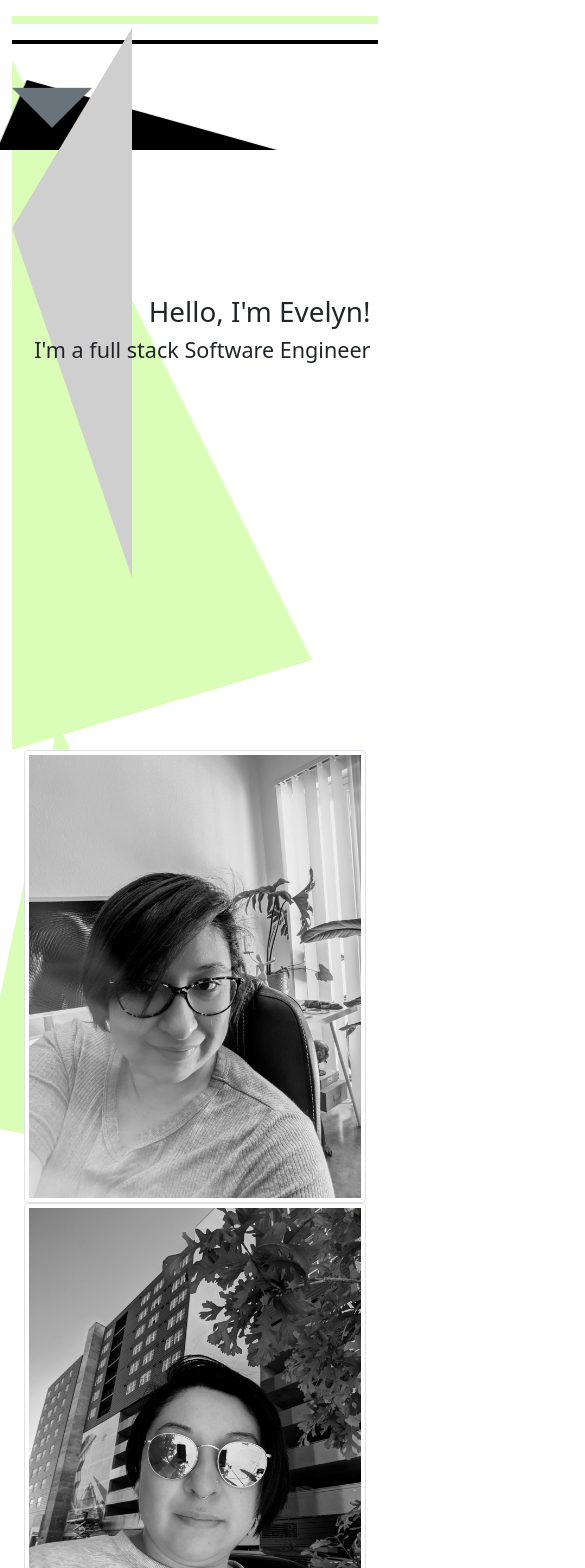
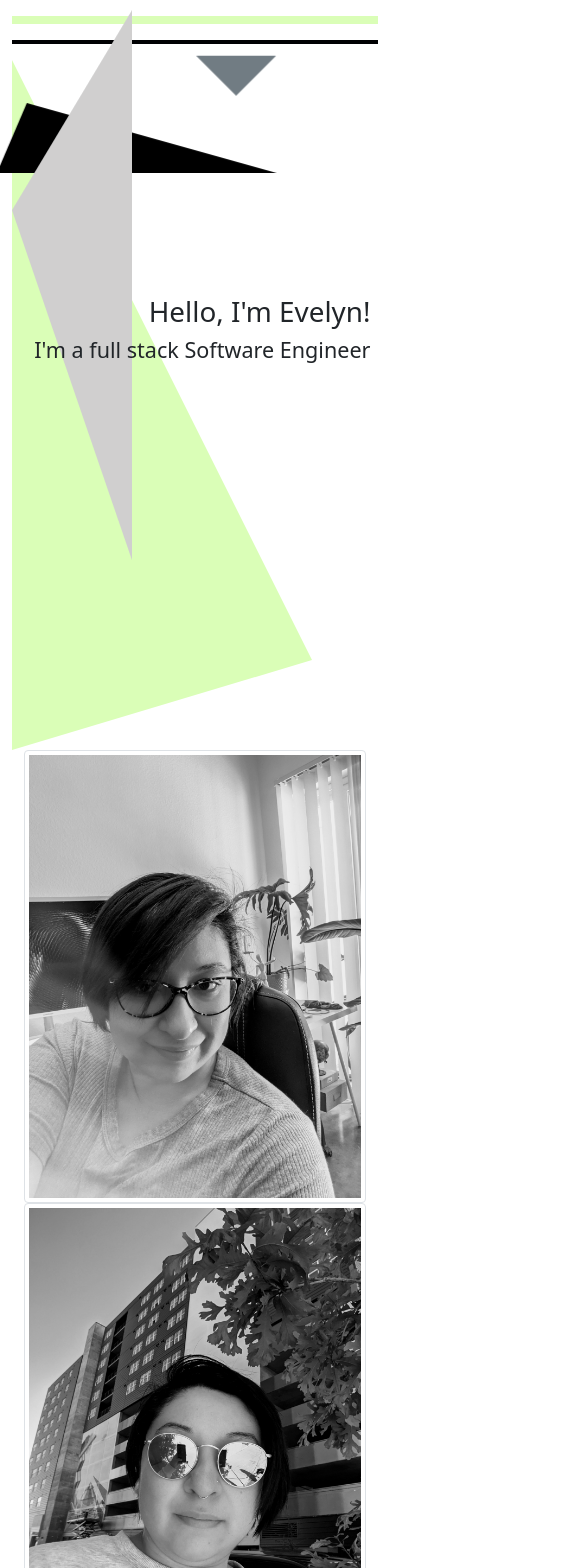
Before and after one commit to evelynAnais/evelynAnaisP, a React (Create React App) app: page / in a window 390 px wide. Shown: the top 1568 px of the page, 585 px wide, since content can reach past the window. Built offline with nearby package versions, Linux system fonts and the light colour scheme.

Commit message:
adjusted effects

```diff
--- a/src/pages/about/About.css
+++ b/src/pages/about/About.css
@@ -9,10 +9,3 @@
   transform: rotate(45deg);
   transform:translateX(200%);
 }
-
-@media all and (max-width: 768px) {
-  .tri-three2 {
-    border-top: 400px solid transparent;
-    transform: rotate(12deg);
-  }
-}
--- a/src/pages/contact/Contact.css
+++ b/src/pages/contact/Contact.css
@@ -29,6 +29,8 @@
 
 @media all and (max-width: 768px) {
   .tri-one2 {
+    width: 0;
+    height: 0;
     border-left: 2px solid transparent;
     border-right: 10px solid transparent;
     border-bottom: 50px solid black;
--- a/src/pages/home/Home.css
+++ b/src/pages/home/Home.css
@@ -53,6 +53,12 @@
           animation: slide2 4s linear infinite;
 }
 
+.arrowSliding4 {
+  position: absolute;
+  -webkit-animation: slide4 25s linear infinite;
+          animation: slide4 25s linear infinite;
+}
+
 @-webkit-keyframes slide {
   0% { opacity:0; transform: translateY(15vh); }
   20% { opacity:1; transform: translateY(9vh); }
@@ -60,8 +66,8 @@
   100% { opacity:0; transform: translateY(-15vh); }
 }
 @keyframes slide {
-  0% { opacity:0; transform: translateY(15vw); }
-  20% { opacity:1; transform: translateY(9vw); }
+  0% { opacity:0; transform: translateY(15vh); }
+  20% { opacity:1; transform: translateY(9vh); }
   80% { opacity:1; transform: translateX(-9vw); }
   100% { opacity:0; transform: translateX(-15vw); }
 }
@@ -75,8 +81,21 @@
 @keyframes slide2 {
   0% { opacity:0; transform: translateY(15vh); }
   20% { opacity:1; transform: translateY(9vh); }
-  80% { opacity:1; transform: translateY(-9vw); }
-  100% { opacity:0; transform: translateY(-15vw); }
+  80% { opacity:1; transform: translateY(-9vh); }
+  100% { opacity:0; transform: translateY(-15vh); }
+}
+
+@-webkit-keyframes slide4 {
+  0% { opacity:0; transform: translateX(15vw); }
+  20% { opacity:1; transform: translateX(9vw); }
+  80% { opacity:1; transform: translateY(-9vh); }
+  100% { opacity:0; transform: translateY(-15vh); }
+}
+@keyframes slide4 {
+  0% { opacity:0; transform: translateX(10vw); }
+  20% { opacity:1; transform: translateX(50vw); }
+  80% { opacity:0; transform: translateY(-9vh); }
+  100% { opacity:1; transform: translateY(-15vh); }
 }
 
 @media all and (max-width: 768px) {
--- a/src/pages/home/Home.js
+++ b/src/pages/home/Home.js
@@ -6,7 +6,7 @@ export default function Home() {
       <div className='arrowSliding'>
         <div className='tri-one'></div>
       </div>
-      <div className='arrowSliding2'>
+      <div className='arrowSliding4'>
         <div className='tri-two'></div>
       </div>
       <div className='tri-three'></div>
```
